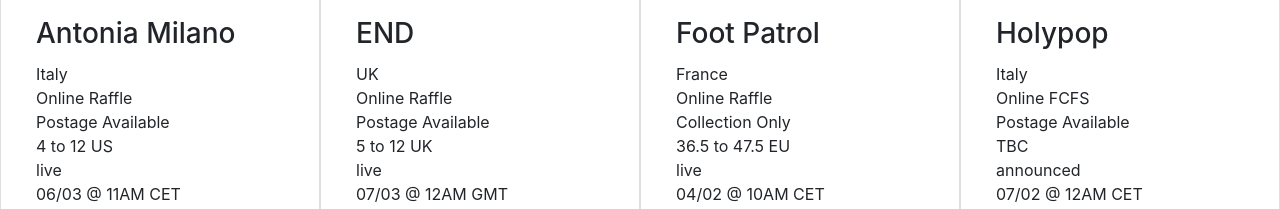
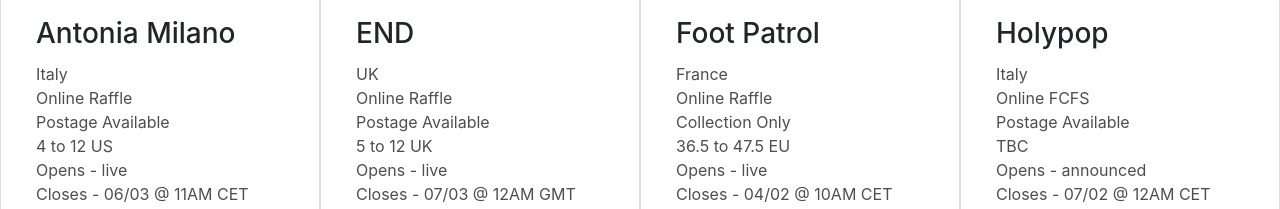
Before and after one commit to Juanan313/DWEC-examen-marzo, a plain HTML site: page index.html in a window 1280 px wide. Shown: the part 835-1044 px from the top of the page. Drawn offline with nearby package versions, Linux system fonts and the light colour scheme.

Commit message:
open & close ya se muestran

```diff
--- a/css/style.css
+++ b/css/style.css
@@ -6,3 +6,7 @@
 .zapaImg {
     width: 100%;
 }
+
+.card-text span {
+    color: rgb(78, 78, 78);
+}
--- a/js/main.js
+++ b/js/main.js
@@ -64,7 +64,7 @@
         detalles.forEach( detail => {
             var span = document.createElement('span');
             var texto = rifa[detail]
-            if (detail !== 'Opens' || detail !== 'Closes') {
+            if (detail !== 'Opens' && detail !== 'Closes') {
                 span.textContent = texto;
             } else {
                 detail === 'Opens' ? span.textContent = 'Opens - '+ texto : span.textContent = 'Closes - '+texto;
--- a/js/static/bundle.js
+++ b/js/static/bundle.js
@@ -160,7 +160,7 @@
         detalles.forEach( detail => {
             var span = document.createElement('span');
             var texto = rifa[detail]
-            if (detail !== 'Opens' || detail !== 'Closes') {
+            if (detail !== 'Opens' && detail !== 'Closes') {
                 span.textContent = texto;
             } else {
                 detail === 'Opens' ? span.textContent = 'Opens - '+ texto : span.textContent = 'Closes - '+texto;
```
